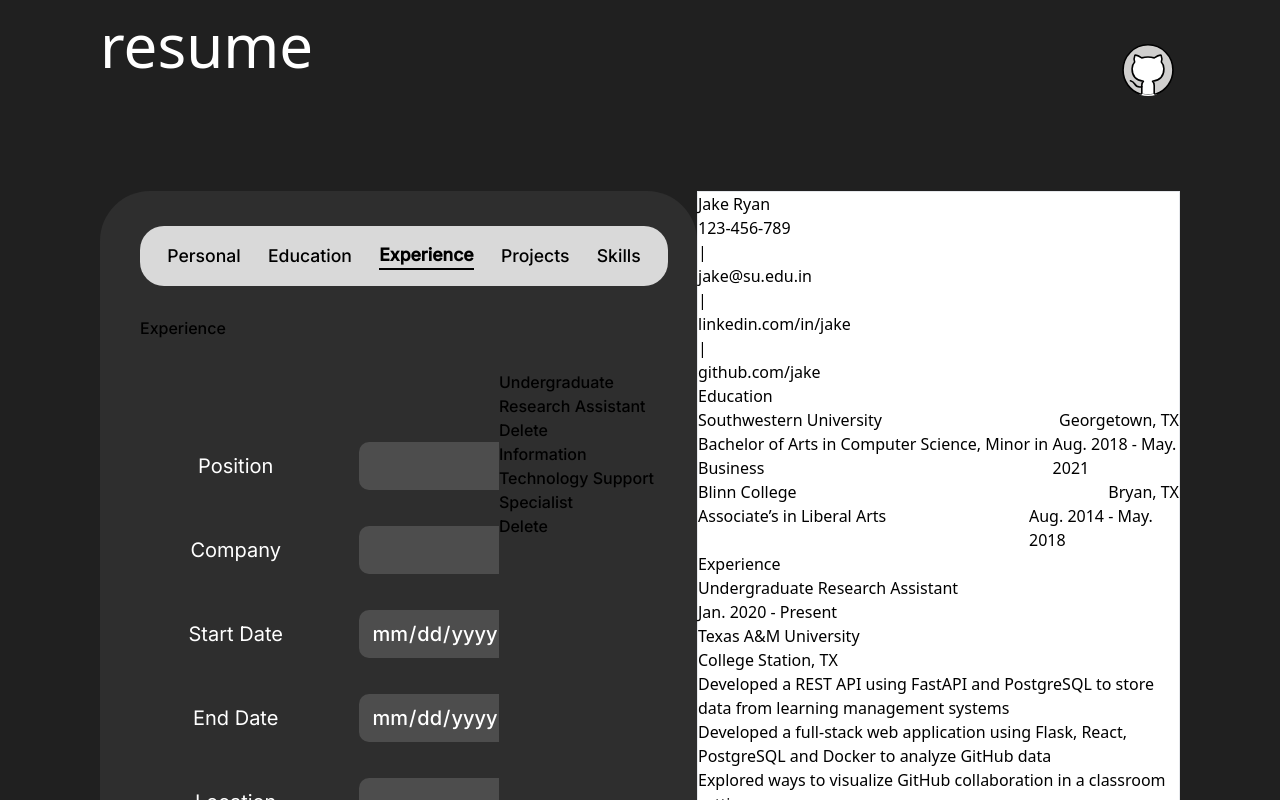
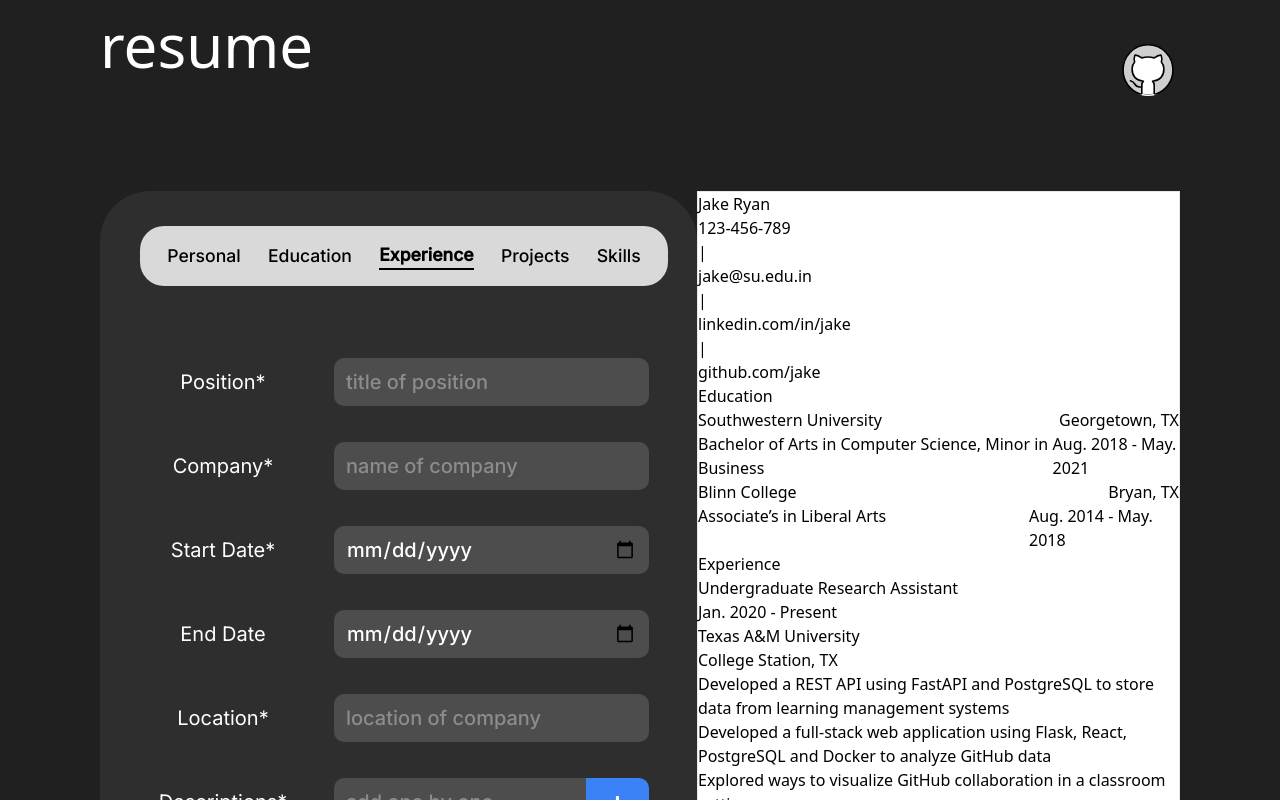
Before and after one commit to GopiWebDev/react_cv_application, a React (Vite) app: page / in a window 1280 px wide. Both pictures are taken after a click on the element "Experience". Shown: the top 800 px of the page. Built offline with nearby package versions, Linux system fonts and the light colour scheme.

Commit message:
added experience design

```diff
--- a/src/components/forms/ExperienceForm.jsx
+++ b/src/components/forms/ExperienceForm.jsx
@@ -87,11 +87,9 @@ const ExperienceForm = ({ setData, data }) => {
   }
 
   return (
-    <div>
-      <h2 style={{ margin: '30px 0' }}>Experience</h2>
-      <div className='flex'>
+    <>
       <form action='' className='form' onSubmit={handleSubmit}>
-          <label htmlFor='position'>Position</label>
+        <label htmlFor='position'>Position*</label>
         <input
           type='text'
           name='position'
@@ -99,9 +97,10 @@ const ExperienceForm = ({ setData, data }) => {
           onChange={handleInputChange}
           value={position}
           required
+          placeholder='title of position'
         />
 
-          <label htmlFor='company'>Company</label>
+        <label htmlFor='company'>Company*</label>
         <input
           type='text'
           name='company'
@@ -109,9 +108,10 @@ const ExperienceForm = ({ setData, data }) => {
           onChange={handleInputChange}
           value={company}
           required
+          placeholder='name of company'
         />
 
-          <label htmlFor='startDate'>Start Date</label>
+        <label htmlFor='startDate'>Start Date*</label>
         <input
           type='date'
           name='startDate'
@@ -130,7 +130,7 @@ const ExperienceForm = ({ setData, data }) => {
           value={endDate}
         />
 
-          <label htmlFor='location'>Location</label>
+        <label htmlFor='location'>Location*</label>
         <input
           type='text'
           name='location'
@@ -138,12 +138,49 @@ const ExperienceForm = ({ setData, data }) => {
           onChange={handleInputChange}
           value={location}
           required
+          placeholder='location of company'
         />
 
-          <label htmlFor='descriptions'>Description</label>
+        <label htmlFor='descriptions'>Descriptions*</label>
+        <span>
+          <input
+            className='input-with-btn'
+            type='text'
+            name='descriptions'
+            id='descriptions'
+            onChange={handleInputChange}
+            value={inputValue}
+            placeholder='add one by one'
+          />
+          <button onClick={addDescription} type='button'>
+            +
+          </button>
+        </span>
+
+        <div className='button-div'>
+          <input type='submit' value='Add Experience' />
+        </div>
+      </form>
+      <div>
+        {data.length > 0 && (
+          <div className='existing-data'>
+            <p>All Positions</p>
+            {data.map((data) => {
+              return (
+                <div key={data.position}>
+                  <p>{data.position}</p>
+                  <button onClick={() => deleteExperience(data.position)}>
+                    Delete
+                  </button>
+                </div>
+              )
+            })}
+          </div>
+        )}
+
         {description.length > 0 ? (
-            <div>
-              <h3>Added Descriptions</h3>
+          <div className='existing-data'>
+            <p>Added Descriptions</p>
             <ul>
               {description &&
                 description.map((desc) => {
@@ -164,40 +201,8 @@ const ExperienceForm = ({ setData, data }) => {
         ) : (
           ''
         )}
-
-          <span>
-            <input
-              type='text'
-              name='descriptions'
-              id='descriptions'
-              onChange={handleInputChange}
-              value={inputValue}
-            />
-            <button
-              onClick={addDescription}
-              type='button'
-              style={{ width: '20px', cursor: 'pointer' }}
-            >
-              +
-            </button>
-          </span>
-
-          <input type='submit' value='Add Experience' />
-        </form>
-        <div>
-          {data.map((data) => {
-            return (
-              <div key={data.position}>
-                <p>{data.position}</p>
-                <button onClick={() => deleteExperience(data.position)}>
-                  Delete
-                </button>
       </div>
-            )
-          })}
-        </div>
-      </div>
-    </div>
+    </>
   )
 }
 
--- a/src/index.css
+++ b/src/index.css
@@ -88,7 +88,7 @@
   }
 
   .existing-data {
-    @apply w-[33rem] bg-[#D9D9D9] text-[1rem] mx-auto mt-[1.5rem] rounded-[1rem] flex flex-col items-center gap-2 py-2;
+    @apply w-[33rem] bg-[#D9D9D9] text-[1rem] mx-auto mt-[1.5rem] rounded-[1rem] flex flex-col items-center gap-2 py-2 px-4;
   }
 
   .existing-data div {
@@ -102,4 +102,16 @@
   .existing-data div button {
     @apply text-red-700;
   }
+
+  .form span {
+    @apply flex items-center;
+  }
+
+  .form span .input-with-btn {
+    @apply w-[80%] rounded-r-none;
+  }
+
+  .form span button {
+    @apply text-[2rem] w-[20%] bg-blue-500 rounded-[0.625rem] rounded-l-none;
+  }
 }
```
Lines whose indentation alone changed are shown as unchanged.
